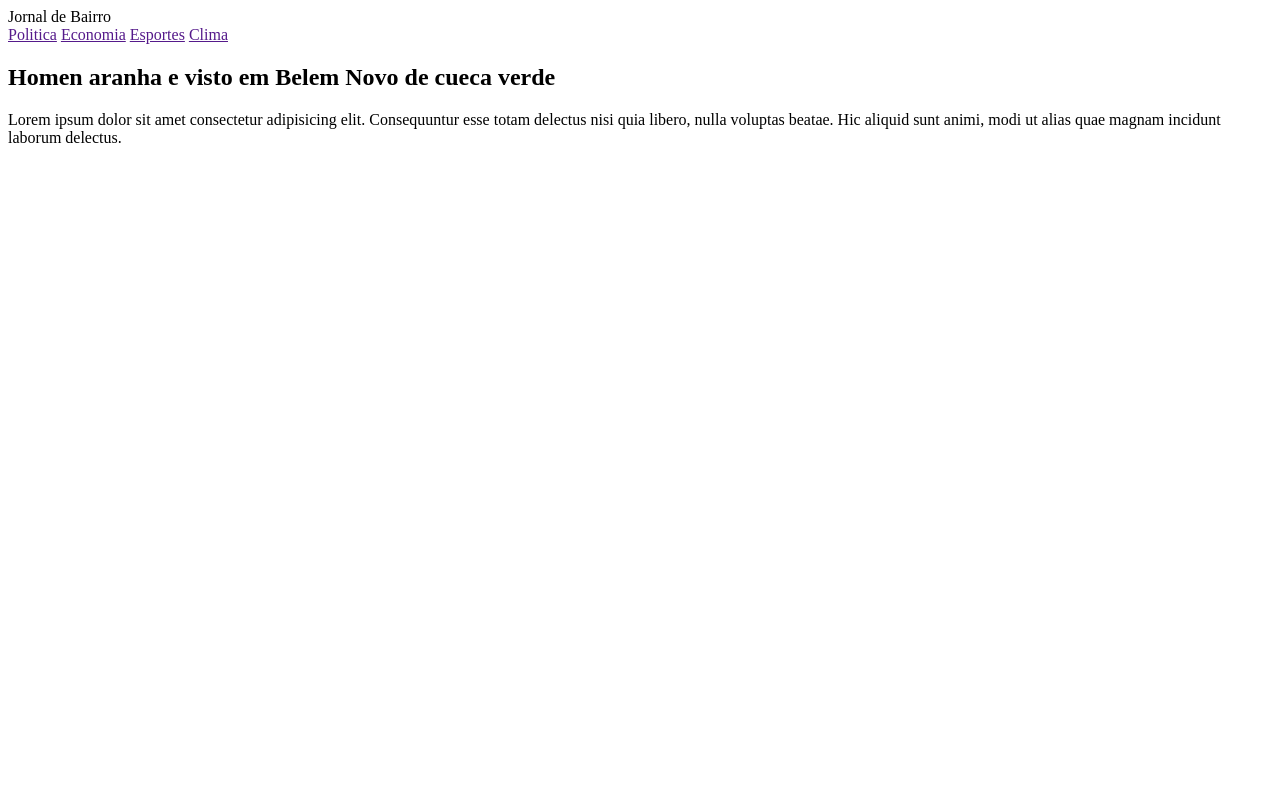
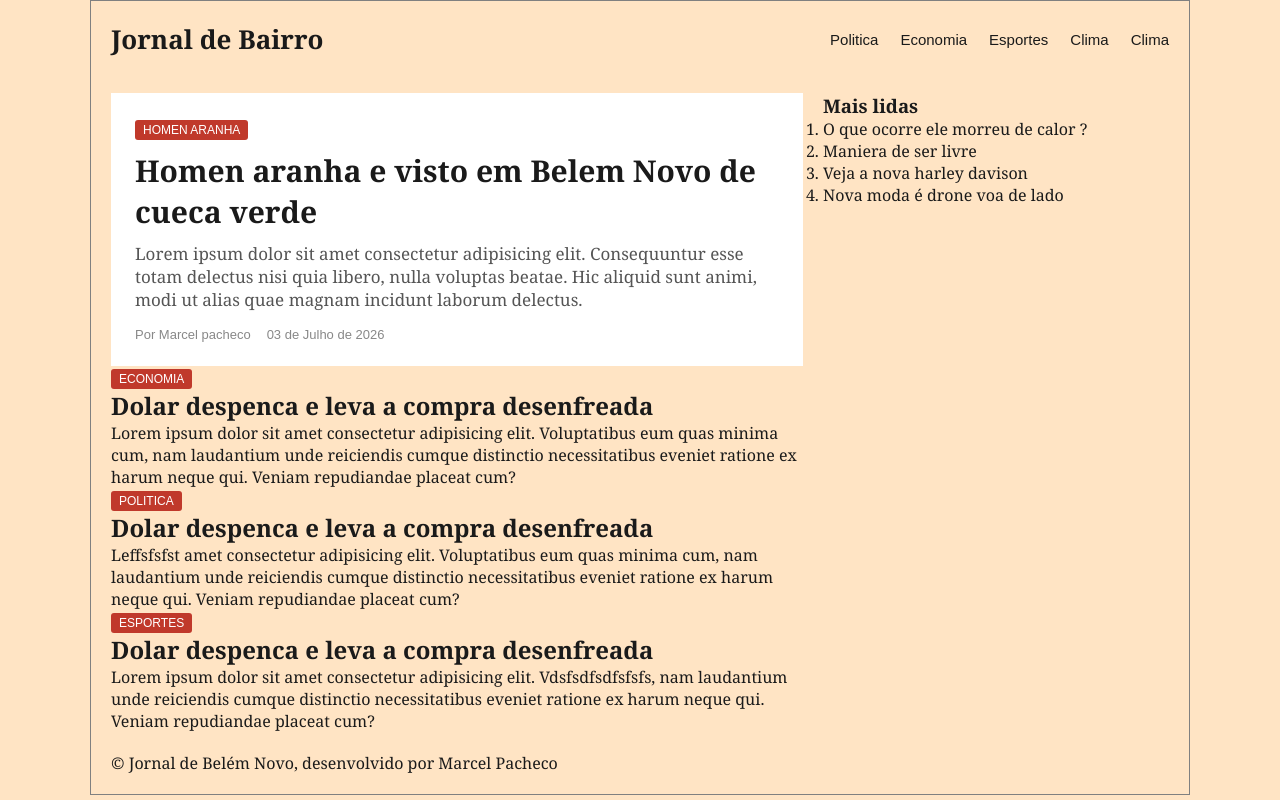
Before and after one commit to marcelspin/testedegit, a website: page modulo2/site-news/index.html in a window 1280 px wide. Drawn offline with Linux system fonts and the light colour scheme.

Commit message:
Alterações 03.07

```diff
--- a/modulo2/site-news/index.html
+++ b/modulo2/site-news/index.html
@@ -1,11 +1,13 @@
 <!DOCTYPE html>
-<html lang="en">
+<html lang="pt-BR">
+
 <head>
     <meta charset="UTF-8">
     <meta name="viewport" content="width=device-width, initial-scale=1.0">
     <title>Jornal do Bairro</title>
     <link rel="stylesheet" href="style.css">
 </head>
+
 <body>
     <header class="cabecalho">
         <div class="logo">
@@ -17,24 +19,68 @@
             <a href="">Economia</a>
             <a href="">Esportes</a>
             <a href="">Clima</a>
+            <a href="">Clima</a>
         </nav>
     </header>
     <main class="principal">
         <article class="destaque">
-<span class="categoria">
-<h1>
-    Homen aranha e visto em Belem Novo de cueca verde
-</h1>
+            <span class="categoria">Homen aranha</span>
+            <h1>Homen aranha e visto em Belem Novo de cueca verde </h1>
             <p class="resumo">
                 Lorem ipsum dolor sit amet consectetur adipisicing elit.
                 Consequuntur esse totam delectus nisi quia libero, nulla voluptas beatae.
                 Hic aliquid sunt animi, modi ut alias quae magnam incidunt laborum delectus.
+            </p>
+            <div class="meta">
+                <span>Por Marcel pacheco</span>
+                <span>03 de Julho de 2026</span>
+            </div>
 
-</p>
-</span>
+        </article>
+        <section class="grade-noticias">
+            <article class="cartao">
+                <span class="categoria">Economia</span>
+                <h2>Dolar despenca e leva a compra desenfreada</h2>
+                <p>Lorem ipsum dolor sit amet consectetur adipisicing elit.
+                    Voluptatibus eum quas minima cum, nam laudantium unde
+                    reiciendis cumque distinctio necessitatibus eveniet ratione
+                    ex harum neque qui. Veniam repudiandae placeat cum?</p>
             </article>
 
+            <article class="cartao">
+                <span class="categoria">Politica</span>
+                <h2>Dolar despenca e leva a compra desenfreada</h2>
+                <p>Leffsfsfst amet consectetur adipisicing elit.
+                    Voluptatibus eum quas minima cum, nam laudantium unde
+                    reiciendis cumque distinctio necessitatibus eveniet ratione
+                    ex harum neque qui. Veniam repudiandae placeat cum?</p>
+            </article>
+
+            <article class="cartao">
+                <span class="categoria">Esportes</span>
+                <h2>Dolar despenca e leva a compra desenfreada</h2>
+                <p>Lorem ipsum dolor sit amet consectetur adipisicing elit.
+                    Vdsfsdfsdfsfsfs, nam laudantium unde
+                    reiciendis cumque distinctio necessitatibus eveniet ratione
+                    ex harum neque qui. Veniam repudiandae placeat cum?</p>
+            </article>
+        </section>
+
     </main>
+    <aside class="menu-lateral">
+        <h3>Mais lidas</h3>
+        <ol>
+            <li>O que ocorre ele morreu de calor ?</li>
+            <li>Maniera de ser livre</li>
+            <li>Veja a nova harley davison</li>
+            <li>Nova moda é drone voa de lado</li>
+        </ol>
+    </aside>
+
+    <footer class="rodape">
+        <p>&copy Jornal de Belém Novo, desenvolvido por Marcel Pacheco</p>
+    </footer>
 
 </body>
+
 </html>
--- a/modulo2/site-news/style.css
+++ b/modulo2/site-news/style.css
@@ -0,0 +1,108 @@
+* {
+    margin: 0px;
+    padding: 0px;
+    box-sizing: border-box;
+}
+
+body {
+    font-family: Georgia, 'Times New Roman', Times, serif;
+    color: #1a1a1a;
+    background-color: bisque;
+    border: 1px solid gray;
+    display: grid;
+    grid-template-columns: 2fr 1fr;
+    grid-template-areas:
+        "cabecalho cabecalho"
+        "principal menu-lateral"
+        "rodape rodape";
+    gap: 20px;
+    max-width: 1100px;
+    margin: 0 auto;
+    padding: 20px;
+}
+
+.cabecalho {
+    grid-area: cabecalho;
+}
+
+.principal {
+    grid-area: principal;
+}
+
+.menu-lateral {
+    grid-area: menu-lateral;
+}
+
+.rodape {
+    grid-area: rodape;
+}
+
+
+.cabecalho {
+    border-bottom: #1a1a1a;
+    display: flex;
+    justify-content: space-between;
+    align-items: center;
+    padding-bottom: 16px;
+}
+
+.logo {
+    font-size: 26px;
+    font-weight: bold;
+}
+
+.navegacao {
+    display: flex;
+    gap: 22px;
+
+}
+
+.navegacao a {
+    text-decoration: none;
+    color: #1a1a1a;
+    font-family: Arial, Helvetica, sans-serif;
+    font-size: 15px;
+}
+
+.navegacao a:hover {
+    color: brown;
+}
+
+.destaque {
+    background-color: #ffffff;
+    padding: 24px;
+    border: radius 8px;
+}
+
+.destaque h1 {
+    font-size: 30px;
+    margin: 10px 0;
+
+}
+
+.resumo {
+    color: #555;
+    font-size: 17px;
+}
+
+.categoria {
+    display: inline-block;
+    background-color: #c0392b;
+    color: #ffffff;
+    font-family: Arial, "Helvetica Neue", Helvetica, sans-serif;
+    font-size: 12px;
+    text-transform: uppercase;
+    padding: 3px 8px;
+    border-radius: 3px;
+
+}
+
+.meta {
+    display: flex;
+    gap: 16px;
+    margin-top: 16px;
+    font-family: Arial, Helvetica, sans-serif;
+    font-size: 13px;
+    color: #888;
+
+}
```
Lines whose indentation alone changed are shown as unchanged.
